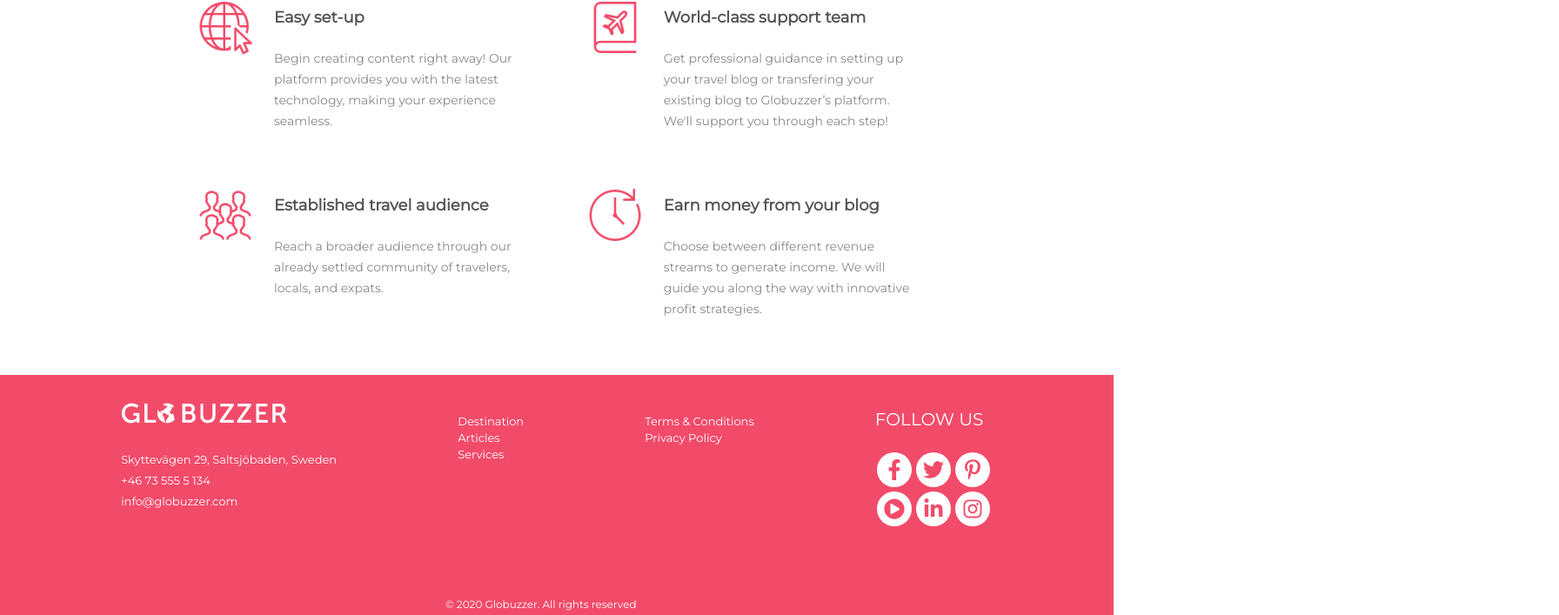
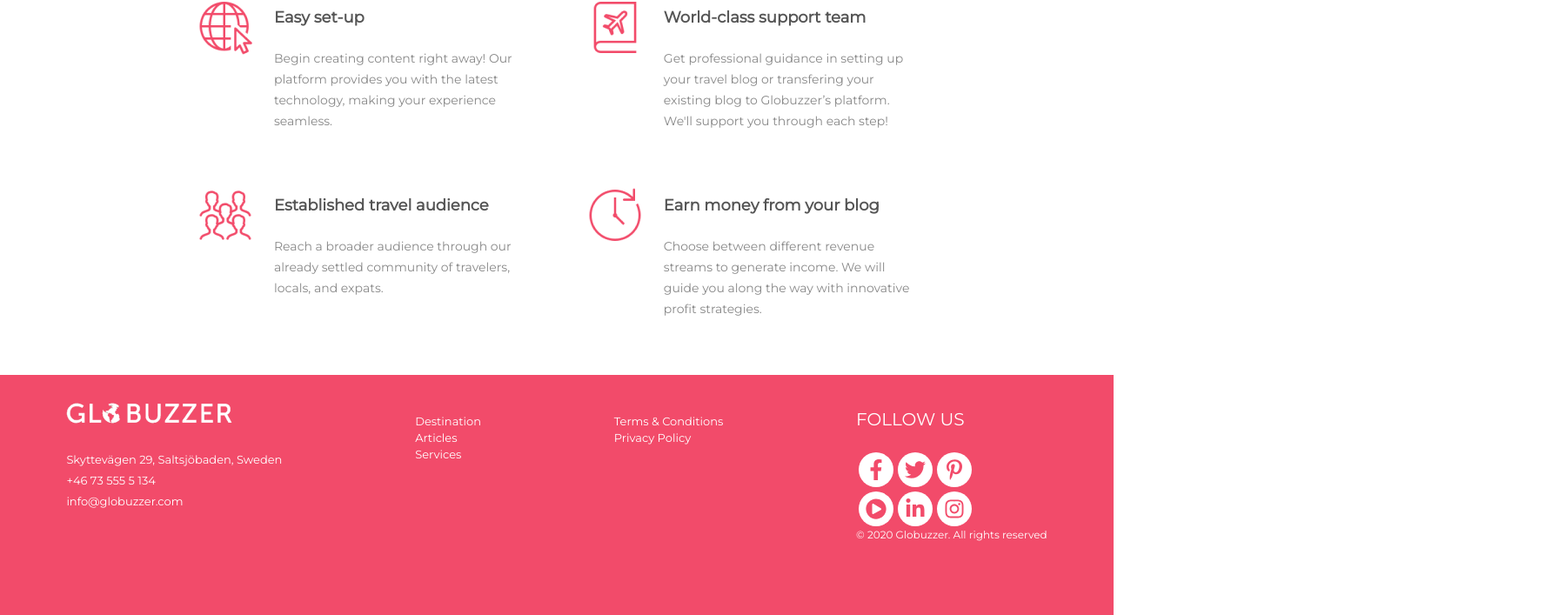
Before and after one commit to tarcea/why-globuzzer, a React (Create React App) app: page / in a window 1280 px wide. Shown: the part 349-1056 px from the top of the page at 87% size, 1792 px wide, since content can reach past the window. Built offline with nearby package versions, Linux system fonts and the light colour scheme.

Commit message:
trials on footer

```diff
--- a/src/components/Footer/Footer.css
+++ b/src/components/Footer/Footer.css
@@ -11,7 +11,7 @@ a {
 
 .contact-container {
   display: flex;
-  justify-content: space-evenly;
+  justify-content: space-around;
   align-items: baseline;
   align-content: center;
   height: 100%
@@ -99,8 +99,4 @@ a {
   font-size: 12px;
   color: #FFFFFF;
   display: flex;
-  position: relative;
-  bottom:20px;
-  left: 40%;
-  width:100%;
 }
--- a/src/components/Footer/FooterContact.js
+++ b/src/components/Footer/FooterContact.js
@@ -29,9 +29,9 @@ const FooterContact = () => {
         <div className="icon-column">
           <p className="follow-us">FOLLOW US</p>
           <ContactIcons />
+           <div className="footer-copyright">© { CURRENT_YEAR } Globuzzer. All rights reserved</div>
         </div>
       </div>
-      <div className="footer-copyright">© { CURRENT_YEAR } Globuzzer. All rights reserved</div>
     </div>
   );
 }
```
